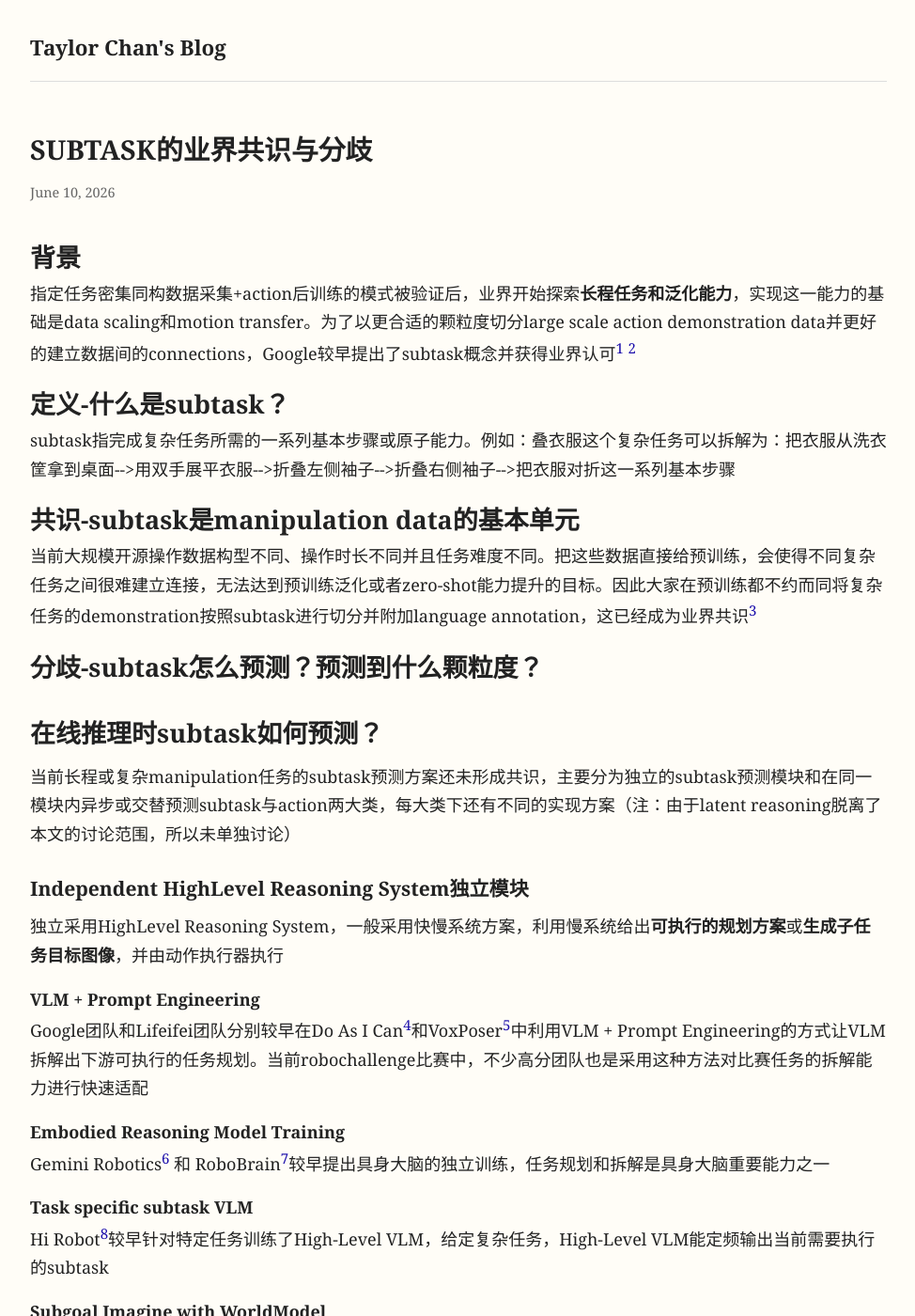
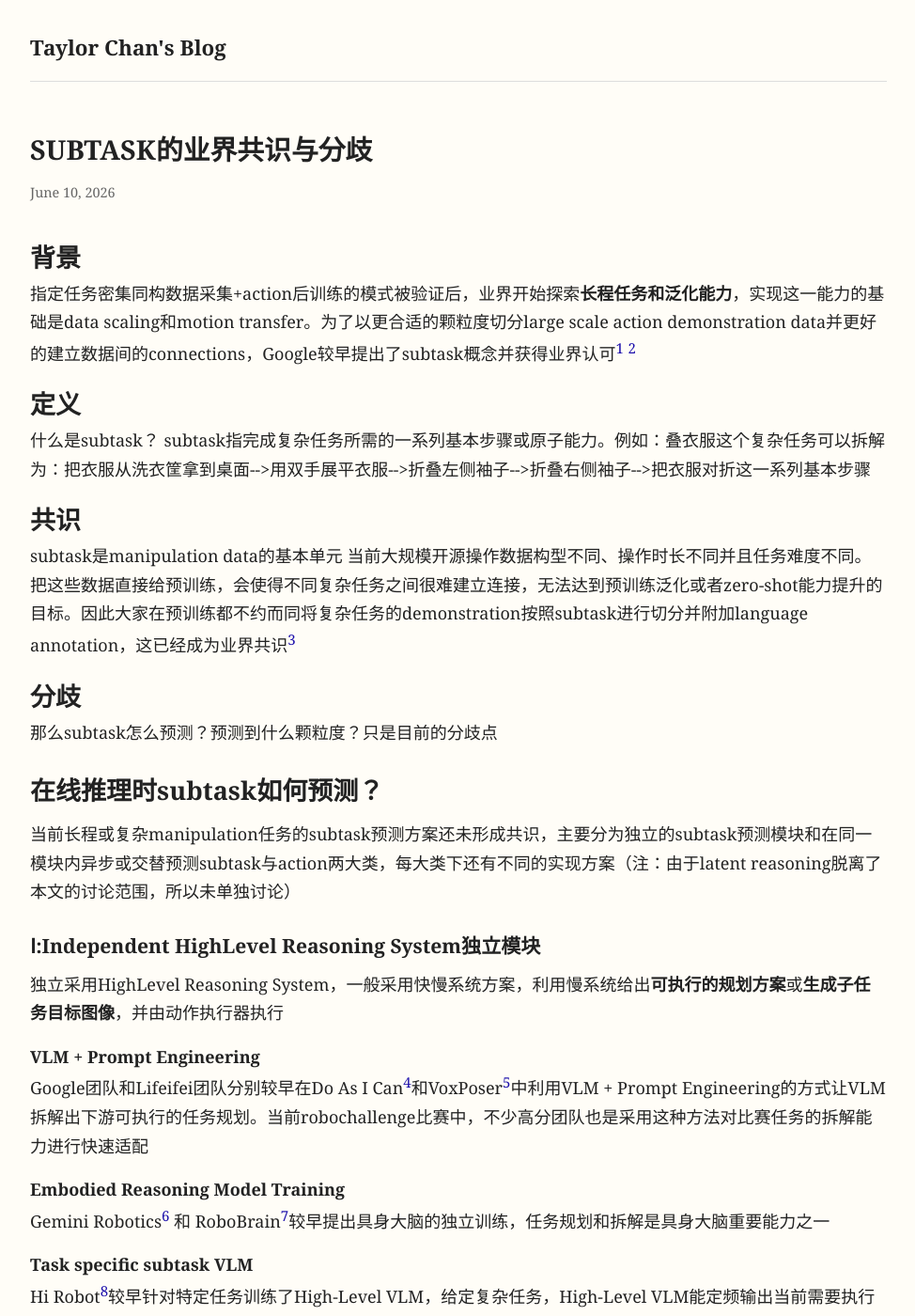
Before and after one commit to fire337/fire337.github.io, a Jekyll site: the page built from _posts/2026-06-10-subtask.md, in a window 1280 px wide and 1400 px high. Shown: the whole window at 94% size, without its empty margins (152-1126 px from the left). Built offline with Jekyll 4.4.1, drawn with Linux system fonts in a browser that asks for light colours; some of the changed text lies outside the part shown.

Commit message:
Update 2026-06-10-subtask.md

```diff
--- a/_posts/2026-06-10-subtask.md
+++ b/_posts/2026-06-10-subtask.md
@@ -8,21 +8,21 @@ date: 2026-06-10 00:00:00
 
 指定任务密集同构数据采集\+action后训练的模式被验证后，业界开始探索**长程任务和泛化能力**，实现这一能力的基础是data scaling和motion transfer。为了以更合适的颗粒度切分large scale action demonstration data并更好的建立数据间的connections，Google较早提出了subtask概念并获得业界认可[^1] [^2]
 
-# 定义\-什么是subtask？
-
+# 定义
+什么是subtask？
 subtask指完成复杂任务所需的一系列基本步骤或原子能力。例如：叠衣服这个复杂任务可以拆解为：把衣服从洗衣筐拿到桌面\-\-\>用双手展平衣服\-\-\>折叠左侧袖子\-\-\>折叠右侧袖子\-\-\>把衣服对折这一系列基本步骤
 
-# 共识\-subtask是manipulation data的基本单元
-
+# 共识
+subtask是manipulation data的基本单元
 当前大规模开源操作数据构型不同、操作时长不同并且任务难度不同。把这些数据直接给预训练，会使得不同复杂任务之间很难建立连接，无法达到预训练泛化或者zero\-shot能力提升的目标。因此大家在预训练都不约而同将复杂任务的demonstration按照subtask进行切分并附加language annotation，这已经成为业界共识[^15]
 
-# 分歧\-subtask怎么预测？预测到什么颗粒度？
-
+# 分歧
+那么subtask怎么预测？预测到什么颗粒度？只是目前的分歧点
 ## 在线推理时subtask如何预测？
 
 当前长程或复杂manipulation任务的subtask预测方案还未形成共识，主要分为独立的subtask预测模块和在同一模块内异步或交替预测subtask与action两大类，每大类下还有不同的实现方案（注：由于latent reasoning脱离了本文的讨论范围，所以未单独讨论）
 
-### Independent HighLevel Reasoning System独立模块
+### Ⅰ:Independent HighLevel Reasoning System独立模块
 
 独立采用HighLevel Reasoning System，一般采用快慢系统方案，利用慢系统给出**可执行的规划方案**或**生成子任务目标图像**，并由动作执行器执行
 
@@ -42,7 +42,7 @@ Hi Robot[^7]较早针对特定任务训练了High\-Level VLM，给定复杂任
 
 Incorporating Task Progress Knowledge for Subgoal Generation[^8] 和 Pi07[^9]提出生成subtask的目标图像，用来引导动作更好的执行
 
-### Reasoning while Action Generation同一模块
+### Ⅱ:Reasoning while Action Generation同一模块
 
 统一模块的方法通常采用**同一个基座模型**，同步或者异步预测subtask规划，这要求模型需要同时具备任务规划和动作生成能力
 
```
